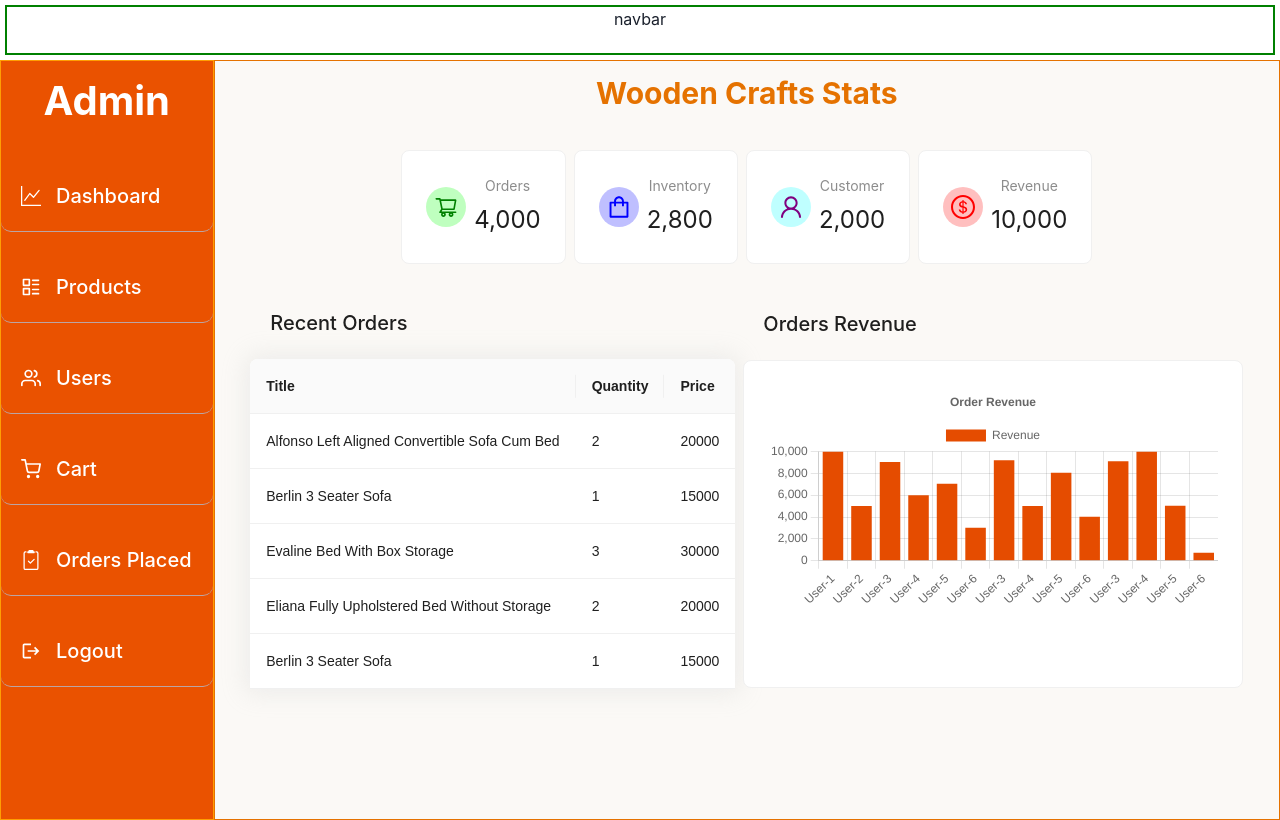
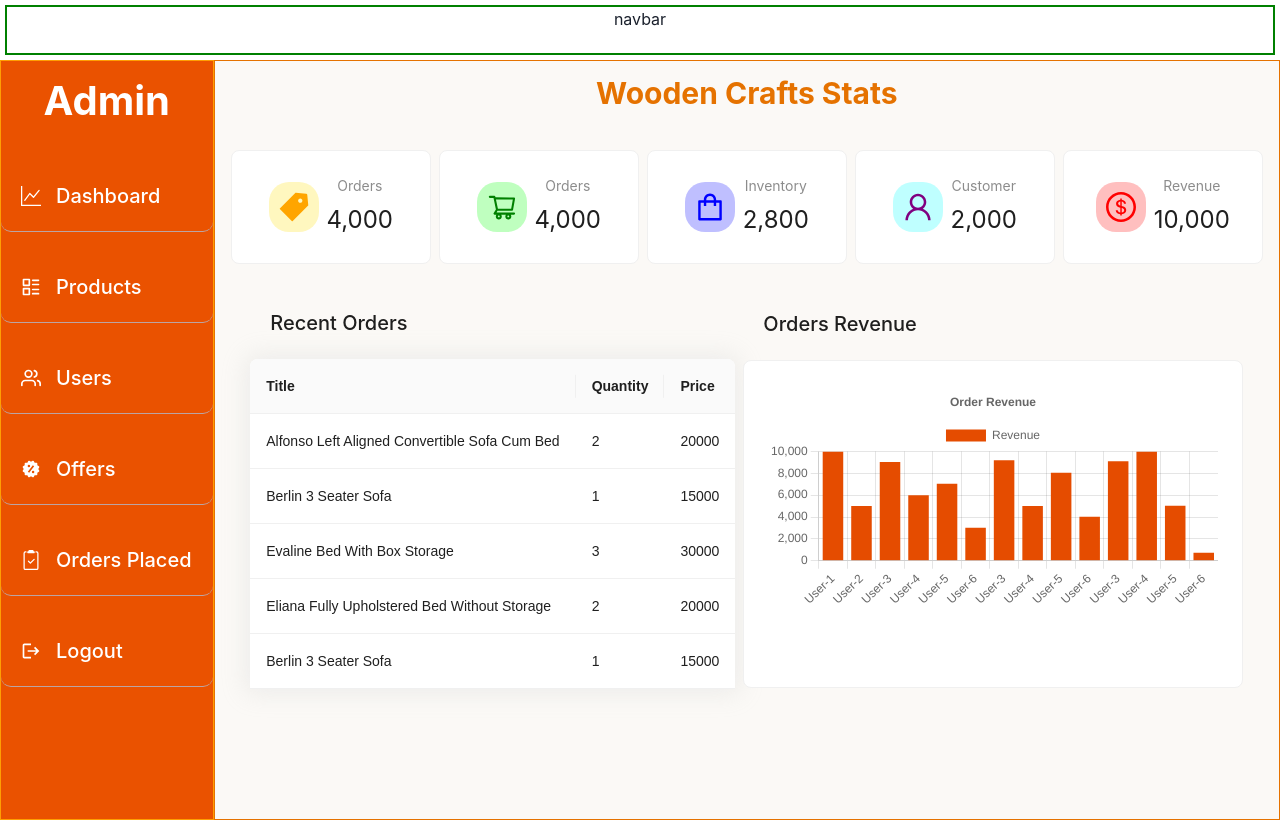
Before and after one commit to Pranavi-Kayapati/WoodenCrafts, a React (Create React App) app in the folder wooden-crafts/: page /admin in a window 1280 px wide. Built offline with nearby package versions, Linux system fonts and the light colour scheme.

Commit message:
products

```diff
--- a/wooden-crafts/src/Components/AdminPage/admin components/AdminDashboard.tsx
+++ b/wooden-crafts/src/Components/AdminPage/admin components/AdminDashboard.tsx
@@ -4,6 +4,7 @@ import {
   ShoppingCartOutlined,
   ShoppingOutlined,
   UserOutlined,
+  TagFilled,
 } from "@ant-design/icons";
 import { Card, Space, Statistic, Table, Typography } from "antd";
 import { Bar } from "react-chartjs-2";
@@ -95,13 +96,28 @@ const AdminDashboard: React.FC = () => {
             <Space direction="horizontal">
               <DashboardCard
                 icon={
+                  <TagFilled
+                    style={{
+                      color: "orange",
+                      backgroundColor: "rgba(255, 221, 0, 0.25)",
+                      borderRadius: 20,
+                      fontSize: 30,
+                      padding: 10,
+                    }}
+                  />
+                }
+                title={"Orders"}
+                value={"4000"}
+              />
+              <DashboardCard
+                icon={
                   <ShoppingCartOutlined
                     style={{
                       color: "green",
                       backgroundColor: "rgba(0,255,0,0.25)",
                       borderRadius: 20,
-                      fontSize: 24,
-                      padding: 8,
+                      fontSize: 30,
+                      padding: 10,
                     }}
                   />
                 }
@@ -115,8 +131,8 @@ const AdminDashboard: React.FC = () => {
                       color: "blue",
                       backgroundColor: "rgba(0,0,255,0.25)",
                       borderRadius: 20,
-                      fontSize: 24,
-                      padding: 8,
+                      fontSize: 30,
+                      padding: 10,
                     }}
                   />
                 }
@@ -130,8 +146,8 @@ const AdminDashboard: React.FC = () => {
                       color: "purple",
                       backgroundColor: "rgba(0,255,255,0.25)",
                       borderRadius: 20,
-                      fontSize: 24,
-                      padding: 8,
+                      fontSize: 30,
+                      padding: 10,
                     }}
                   />
                 }
@@ -145,8 +161,8 @@ const AdminDashboard: React.FC = () => {
                       color: "red",
                       backgroundColor: "rgba(255,0,0,0.25)",
                       borderRadius: 20,
-                      fontSize: 24,
-                      padding: 8,
+                      fontSize: 30,
+                      padding: 10,
                     }}
                   />
                 }
@@ -171,7 +187,7 @@ export default AdminDashboard;
 
 function DashboardCard({ title, value, icon }: any) {
   return (
-    <Card>
+    <Card style={{ width: "200px" }}>
       <Space direction="horizontal">
         {icon}
         <Statistic title={title} value={value} />
--- a/wooden-crafts/src/Components/AdminPage/admin components/AdminSidebar.tsx
+++ b/wooden-crafts/src/Components/AdminPage/admin components/AdminSidebar.tsx
@@ -1,6 +1,6 @@
 import React from "react";
 import "../AdminPage.css";
-import { FiShoppingCart } from "react-icons/fi";
+import { BiSolidOffer } from "react-icons/bi";
 import { BsGraphUp } from "react-icons/bs";
 import { IconContext } from "react-icons";
 import { FiUsers } from "react-icons/fi";
@@ -60,8 +60,8 @@ const AdminSidebar = ({ setActiveList }: Props) => {
             value={"cart"}
             onClick={handleChangeActive}
           >
-            <FiShoppingCart color="white" />
-            <span className="padd-15">Cart</span>
+            <BiSolidOffer color="white" />
+            <span className="padd-15">Offers</span>
           </button>
         </div>
         <div className="active-btn">
```
